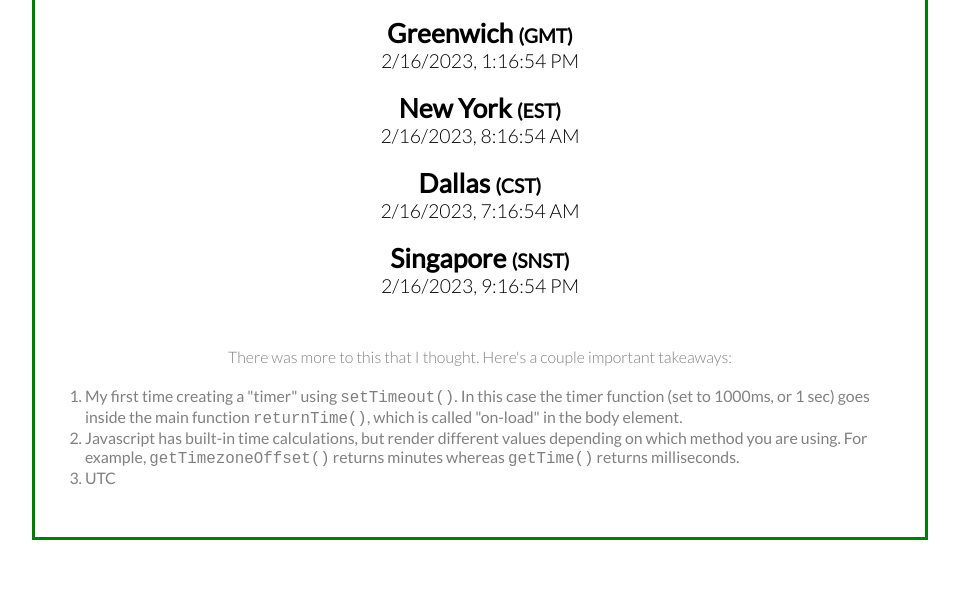
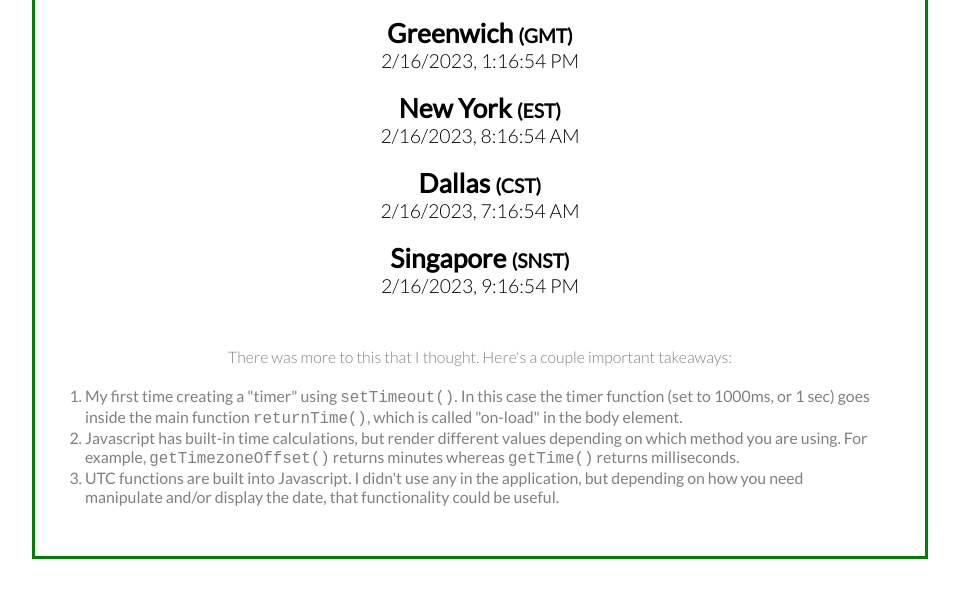
Before and after one commit to HotTon11/Timezones, a plain HTML site: page index.html in a window 1280 px wide. Shown: the part 117-714 px from the top of the page, without its empty margins (160-1119 px from the left). Drawn offline with Linux system fonts and the light colour scheme.

Commit message:
Index.html changes

```diff
--- a/index.html
+++ b/index.html
@@ -12,7 +12,7 @@
     />
 
     <link rel="stylesheet" href="style.css" />
-    <title>Clock App</title>
+    <title>Timezones - Clock App</title>
   </head>
 
   <body onload="returnTime();">
@@ -63,7 +63,11 @@
             <code>getTimezoneOffset()</code> returns minutes whereas
             <code>getTime()</code> returns milliseconds.
           </li>
-          <li>UTC</li>
+          <li>
+            UTC functions are built into Javascript. I didn't use any in the
+            application, but depending on how you need manipulate and/or display
+            the date, that functionality could be useful.
+          </li>
         </ol>
       </div>
     </div>
```
